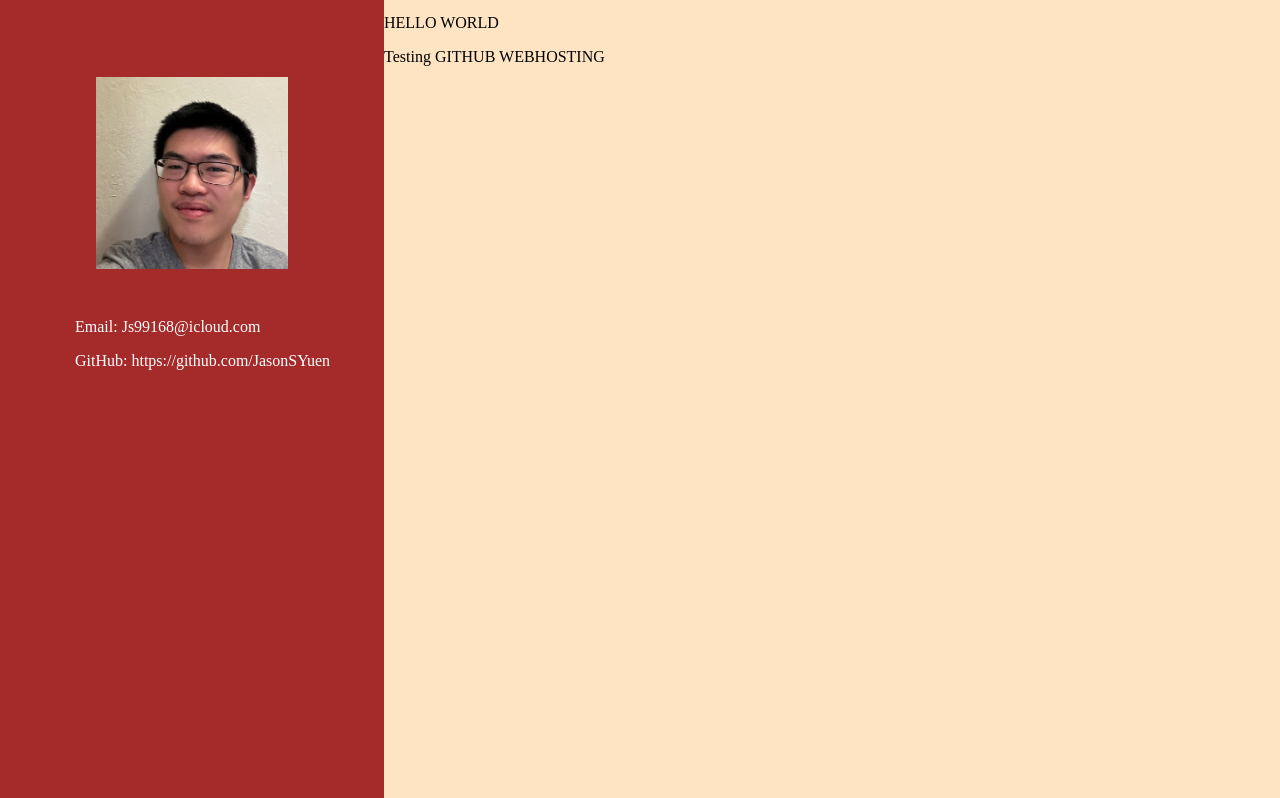
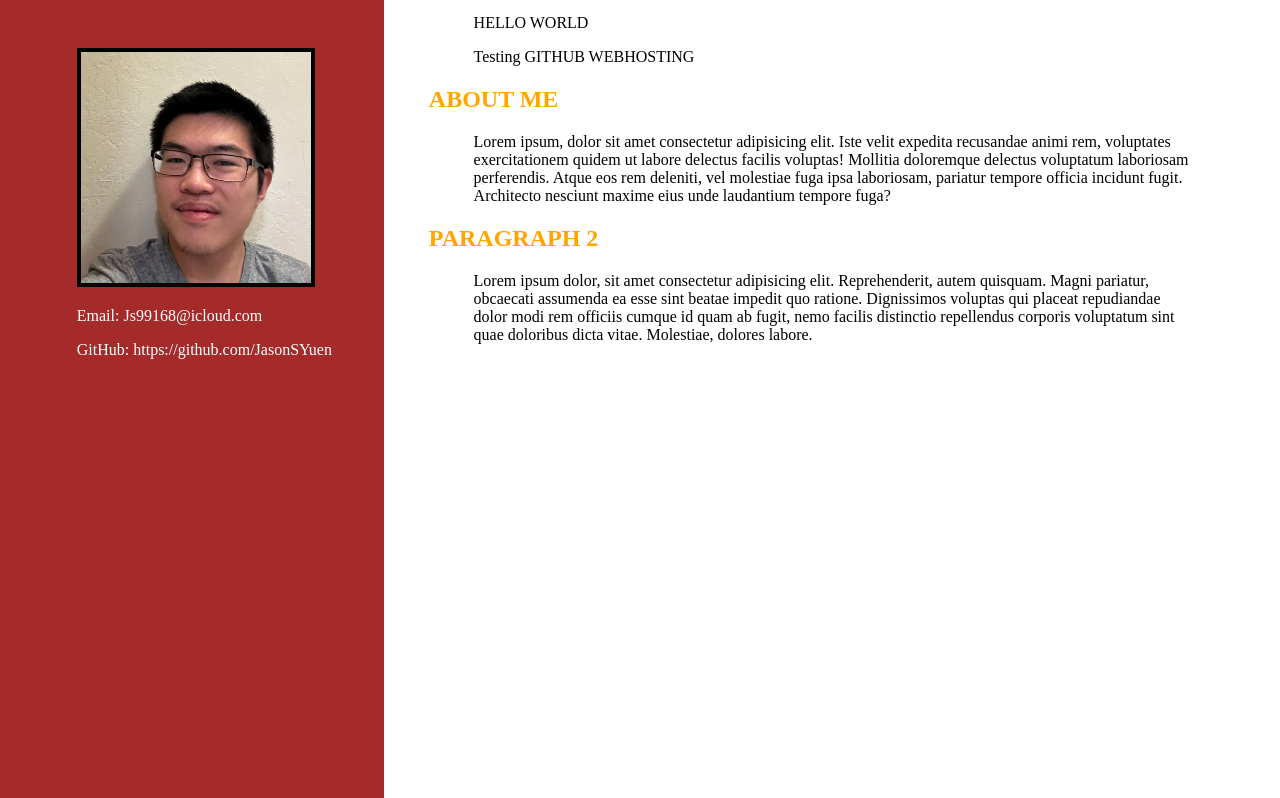
Before and after one commit to JasonSYuen/JasonSYuen, a plain HTML site: page index.html in a window 1280 px wide. Shown: the part 123-921 px from the top of the page. Drawn offline with Linux system fonts and the light colour scheme.

Commit message:
Update index.html

```diff
--- a/index.html
+++ b/index.html
@@ -60,13 +60,12 @@
             left: 0px;
 
             #myPhoto {
-                width: 50%;
-                height: 250px;
-                margin-left: 25%;
-                margin-right: 25%;
+                width: 60%;
+                margin-left: 20%;
+                margin-right: 20%;
                 margin-top: 50px;
                 object-fit: contain;
-
+                border: 4px solid black;
 
 
 
@@ -74,7 +73,8 @@
 
             p.contact {
                 color: white;
-                margin-left: 75px;
+                margin-left: 20%;
+                display: block;
                 overflow-wrap: break-word;
             }
 
@@ -82,11 +82,24 @@
 
         #right {
             position: absolute;
-            background-color: bisque;
+            background-color: white;
             margin-top: -10px;
             height: 100%;
             width: 70%;
             right: 0px;
+
+            p.stuff {
+                margin-left: 10%;
+                margin-right: 10%;
+
+            }
+
+            h2 {
+                margin-left: 5%;
+                color: orange;
+
+
+            }
         }
 
         p.text {
@@ -117,8 +130,23 @@
 
         <div id="right">
 
-            <p> HELLO WORLD </p>
-            <P> Testing GITHUB WEBHOSTING</P>
+            <p class="stuff"> HELLO WORLD </p>
+            <P class="stuff"> Testing GITHUB WEBHOSTING</P>
+
+            <h2> ABOUT ME </h2>
+
+            <p class="stuff">Lorem ipsum, dolor sit amet consectetur adipisicing elit. Iste velit expedita recusandae
+                animi rem, voluptates exercitationem quidem ut labore delectus facilis voluptas! Mollitia doloremque
+                delectus voluptatum laboriosam perferendis. Atque eos rem deleniti, vel molestiae fuga ipsa laboriosam,
+                pariatur tempore officia incidunt fugit. Architecto nesciunt maxime eius unde laudantium tempore fuga?
+            </p>
+            <h2> PARAGRAPH 2</h2>
+            <p class="stuff">Lorem ipsum dolor, sit amet consectetur adipisicing elit. Reprehenderit, autem quisquam.
+                Magni pariatur,
+                obcaecati assumenda ea esse sint beatae impedit quo ratione. Dignissimos voluptas qui placeat
+                repudiandae dolor modi rem officiis cumque id quam ab fugit, nemo facilis distinctio repellendus
+                corporis voluptatum sint quae doloribus dicta vitae. Molestiae, dolores labore.</p>
+
         </div>
 
     </div>
```
